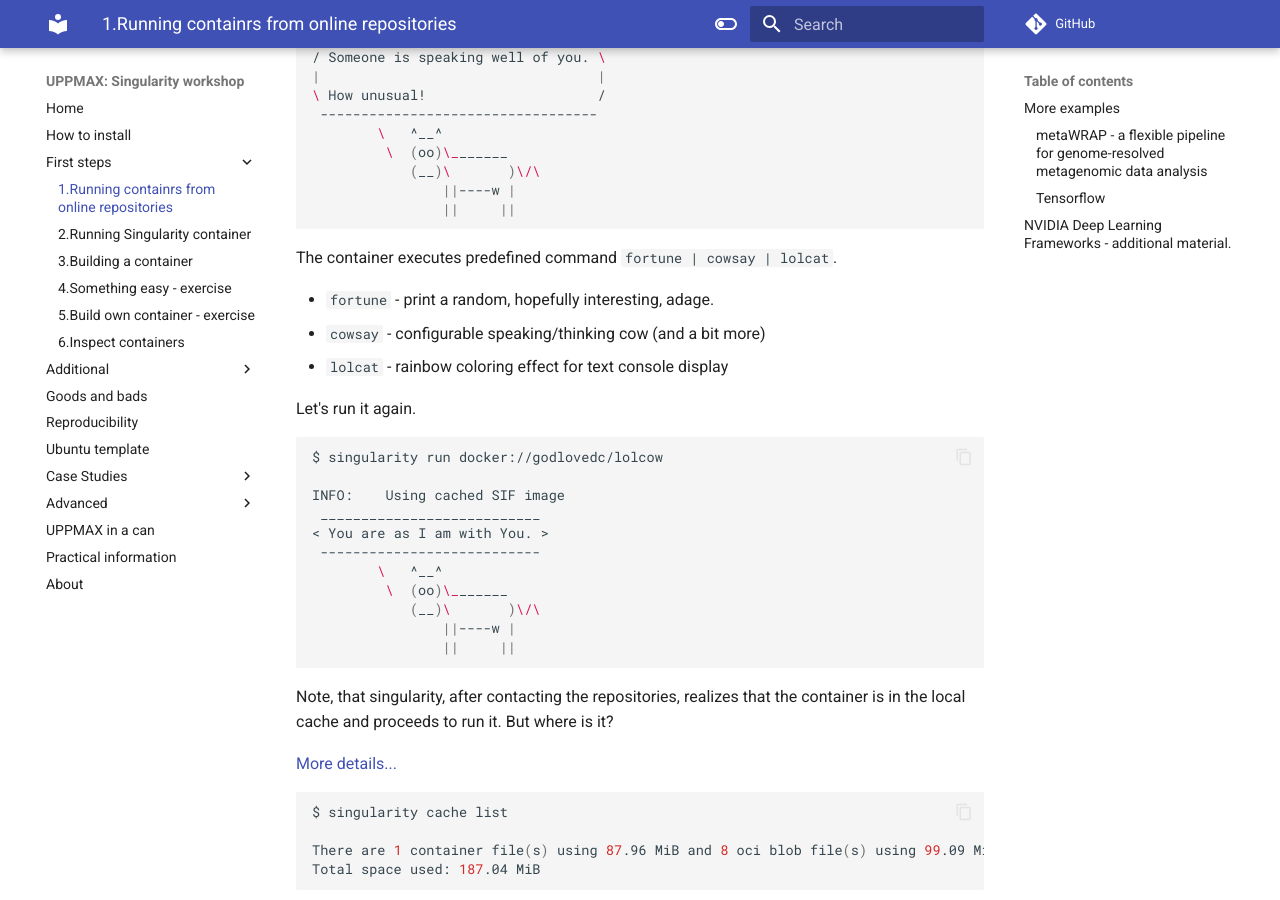
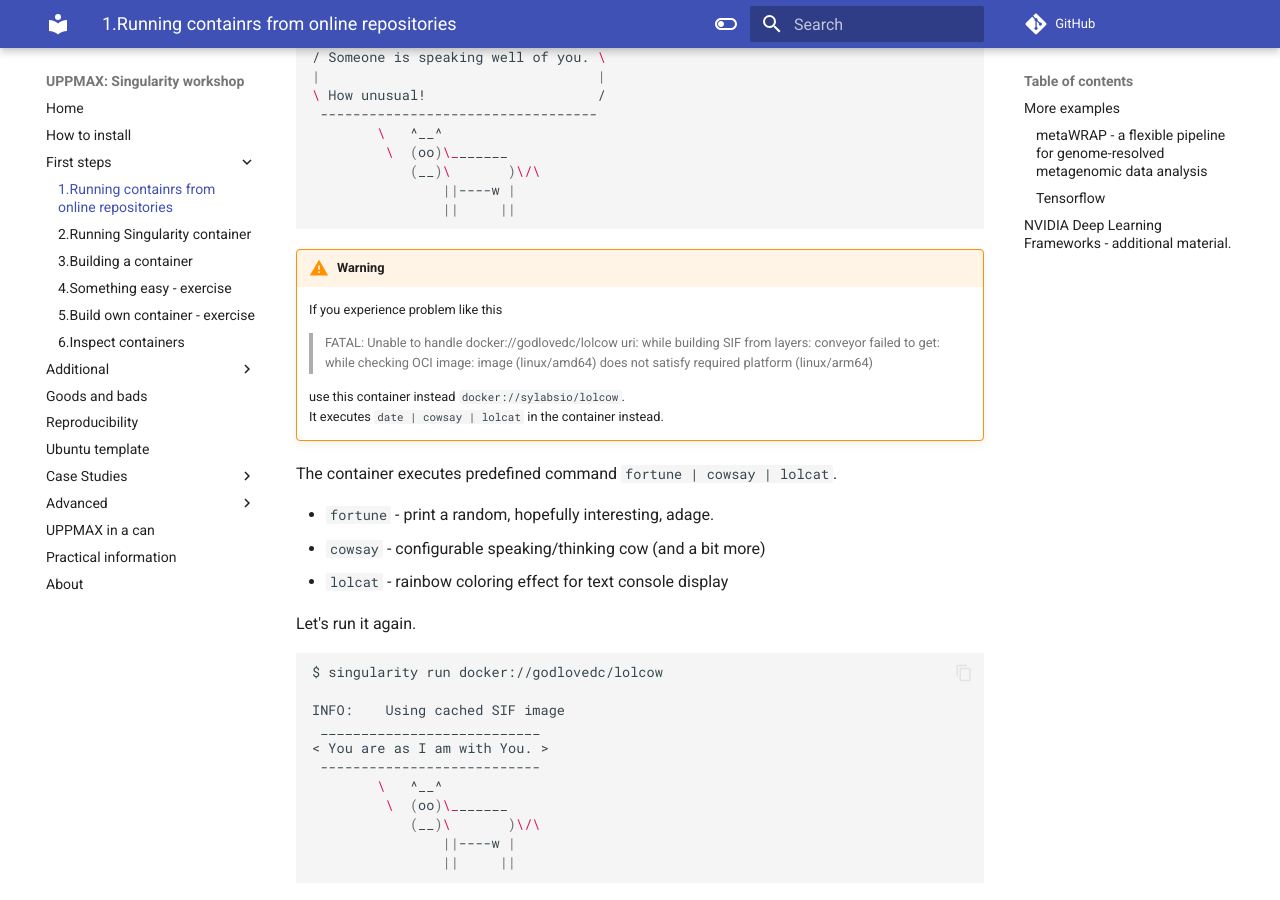
Before and after one commit to pmitev/UPPMAX-Singularity-workshop, an MkDocs documentation site: the page built from docs/remote_repositories.md, in a window 1280 px wide and 900 px high, scrolled down 670 px. Built offline with MkDocs 1.6.1 and Material for MkDocs 9.7.7, drawn with Linux system fonts in a browser that asks for light colours; comment, search, counter and statistics services are not loaded.

Commit message:
Platform warning and solution added

````diff
--- a/docs/remote_repositories.md
+++ b/docs/remote_repositories.md
@@ -35,6 +35,12 @@ INFO:    Creating SIF file...
                 ||----w |
                 ||     ||
 ```
+!!! Warning
+    If you experience problem like this
+    > FATAL:   Unable to handle docker://godlovedc/lolcow uri: while building SIF from layers: conveyor failed to get: while checking OCI image: image (linux/amd64) does not satisfy required platform (linux/arm64)
+
+    use this container instead `docker://sylabsio/lolcow`.
+    It executes `date | cowsay | lolcat` in the container instead.
 
 The container executes predefined command `fortune | cowsay | lolcat`.
 
@@ -84,6 +90,7 @@ Total space used: 187.04 MiB
     INFO:    No cached files to remove at /home/ubuntu/.singularity/    cache/oras
     INFO:    No cached files to remove at /home/ubuntu/.singularity/    cache/net
     ```
+
 
 ## More examples
 
````
